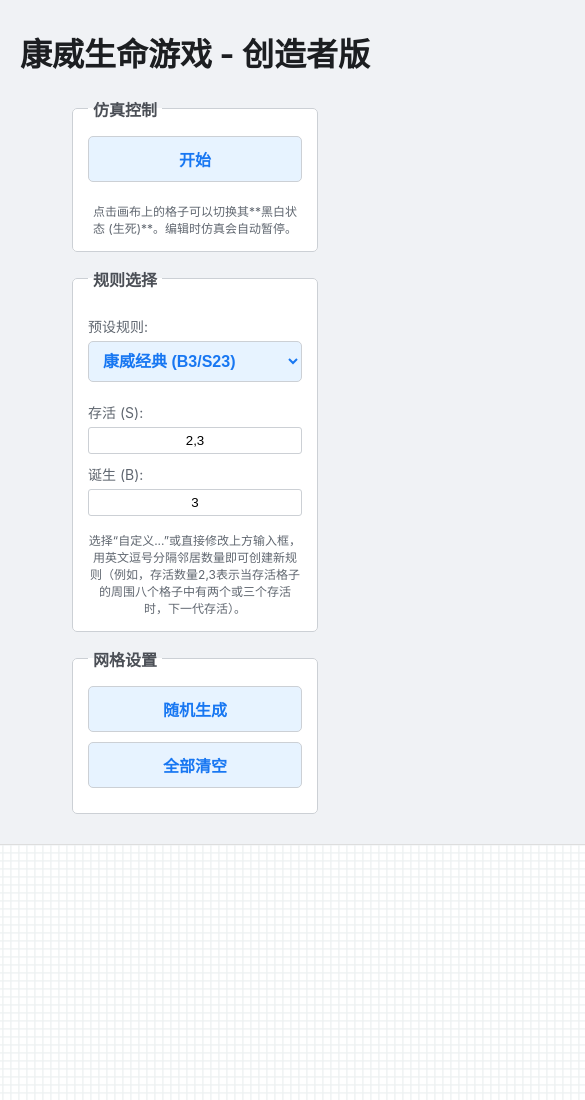
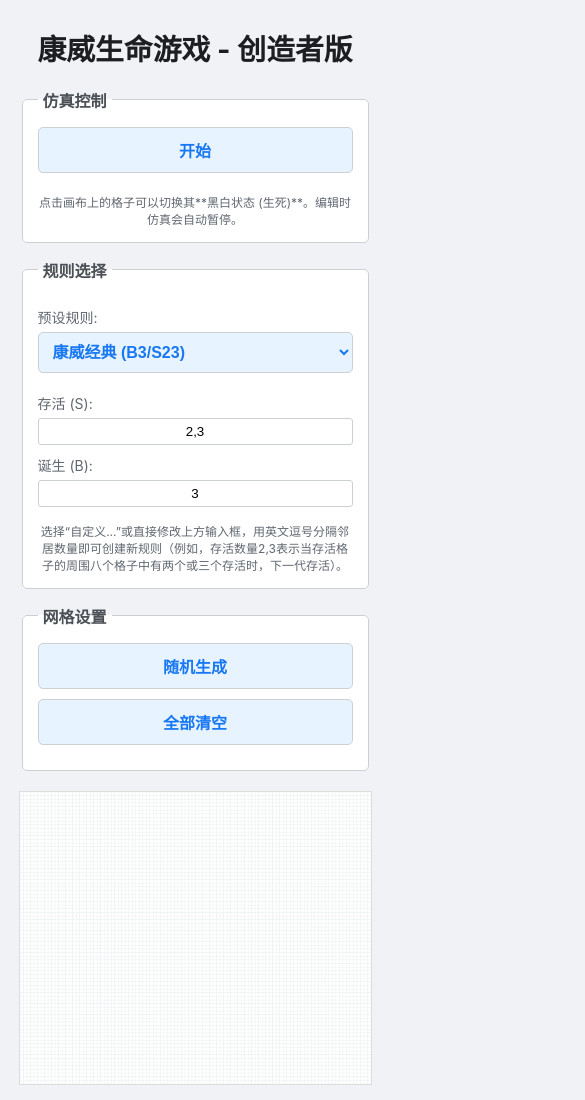
Before and after one commit to Charlie-best/game-of-life, a plain HTML site: page index.html in a window 390 px wide. Shown: the top 1100 px of the page, 585 px wide, since content can reach past the window. Drawn offline with Linux system fonts and the light colour scheme.

Commit message:
修复了不适配手机宽度的问题

```diff
--- a/style.css
+++ b/style.css
@@ -84,3 +84,35 @@ input[type=text] {
     border: 1px solid #ddd;
     cursor: pointer; /* 提示用户画布是可点击的 */
 }
+
+/* --- 响应式设计：针对小屏幕设备的优化 --- */
+@media (max-width: 900px) {
+
+  /* 1. 让主容器垂直堆叠，而不是并排显示 */
+  .main-container {
+    flex-direction: column;
+    align-items: center; /* 让所有内容在垂直方向上居中对齐 */
+    gap: 20px;
+  }
+
+  /* 2. 让控制面板适应屏幕宽度 */
+  .controls-panel {
+    width: 90vw; /* 宽度为屏幕可视宽度的90% */
+    max-width: 500px; /* 在平板等设备上也不会过宽 */
+  }
+
+  /* 3. 让画布也适应屏幕宽度，并保持合适的比例 */
+  /* 重要：这里只修改了画布的显示大小，不影响JS里的格子数量计算 */
+  #game-canvas {
+    width: 90vw; /* 宽度与控制面板一致 */
+    height: 75vw; /* 高度按一定比例缩放，可以根据喜好调整 */
+    max-width: 500px;
+    max-height: 420px;
+  }
+
+  /* 4. 也可以适当调整标题字体大小，使其在手机上更好看 */
+  h1 {
+    font-size: 1.8em;
+    text-align: center;
+  }
+}
```
